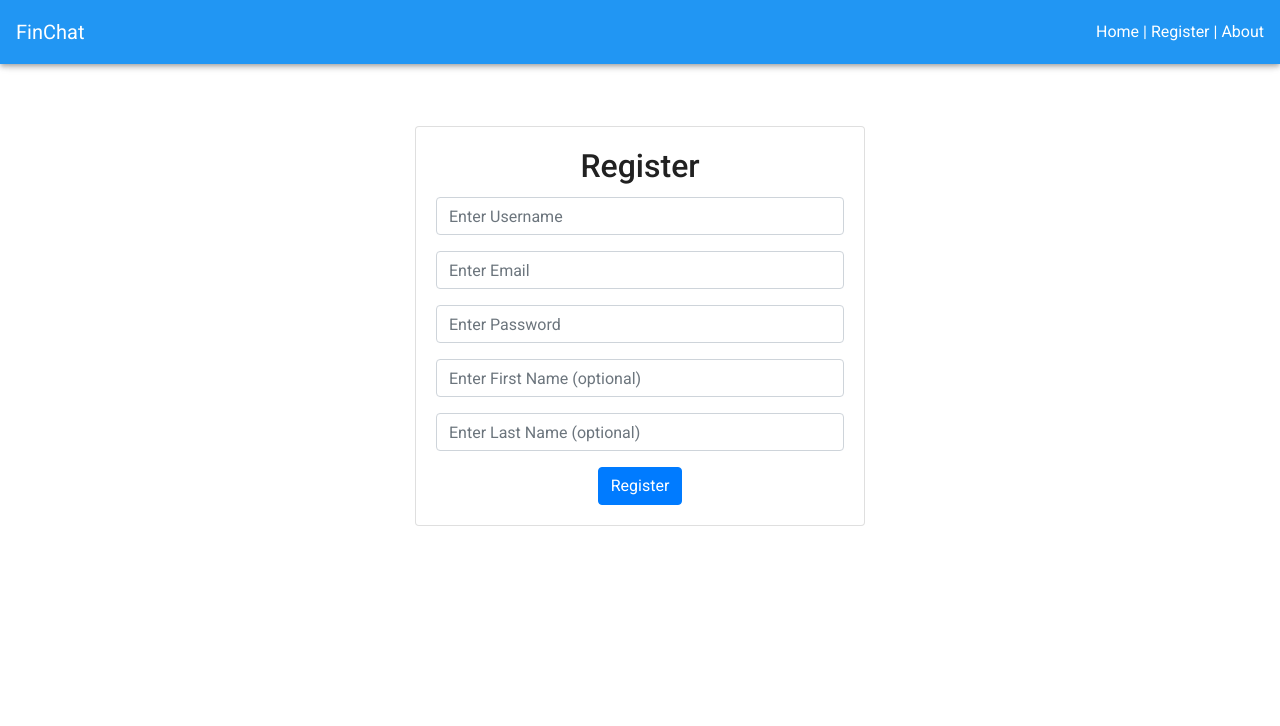
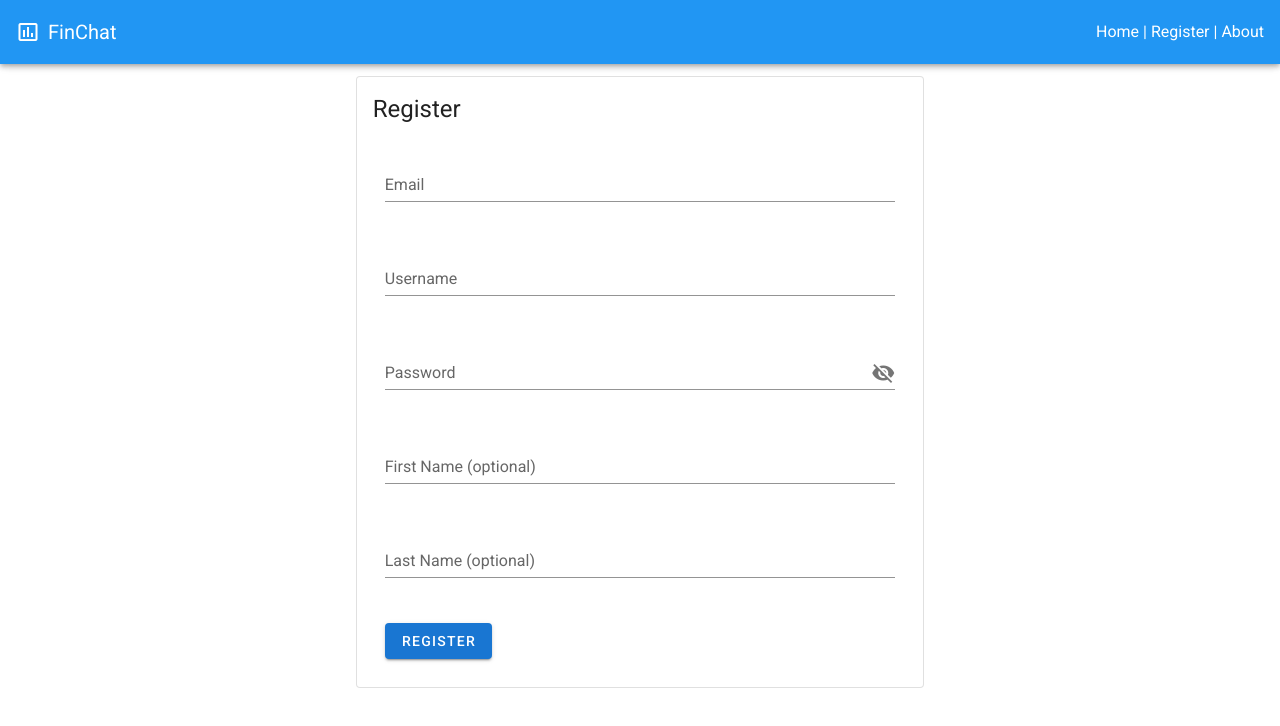
Before and after one commit to hernanrocha/fin-chat-vue, a Vue app: page /register in a window 1280 px wide. Shown: the top 726 px of the page. Built offline with nearby package versions, Linux system fonts and the light colour scheme; what vue-chat-scroll would draw is missing.

Commit message:
Convert forms to material design

```diff
--- a/package.json
+++ b/package.json
@@ -13,6 +13,7 @@
     "bootstrap": "^4.3.1",
     "core-js": "^2.6.5",
     "jquery": "^3.4.1",
+    "material-design-icons-iconfont": "^5.0.1",
     "moment": "^2.24.0",
     "popper.js": "^1.15.0",
     "register-service-worker": "^1.6.2",
@@ -23,6 +24,7 @@
     "vuetify": "^2.1.0"
   },
   "devDependencies": {
+    "@mdi/font": "^4.5.95",
     "@vue/cli-plugin-babel": "^3.7.0",
     "@vue/cli-plugin-eslint": "^3.7.0",
     "@vue/cli-plugin-pwa": "^3.7.0",
--- a/src/App.vue
+++ b/src/App.vue
@@ -9,7 +9,7 @@
     <v-app-bar app color="info" dark>
 
       <!-- Left -->
-      <v-icon color="white">chart-finance</v-icon>
+      <v-icon color="white" class="mr-2">insert_chart_outlined</v-icon>
       <v-toolbar-title>FinChat</v-toolbar-title>
 
       <v-spacer></v-spacer>
--- a/src/components/RoomList.vue
+++ b/src/components/RoomList.vue
@@ -106,6 +106,31 @@ export default {
     backToHome() {
       console.log("Back to home...")
       this.$router.push({ name: 'home' })
+    },
+    createWebsocket() {
+      this.ws = new WebSocket(process.env.VUE_APP_WS_URL);
+      this.ws.addEventListener('message', e => {
+          let m = JSON.parse(e.data)
+          console.log(m);
+          if (m.room_id == this.selectedRoom.id) {
+            this.messages.push(m)
+          }
+      });
+      this.ws.addEventListener('error', e => {
+        console.log('WEBSOCKET ERROR');
+        console.log({e});
+      });
+      this.ws.addEventListener('close', e => {
+        console.log('WEBSOCKET CLOSE');
+        console.log({e});
+        if (true) {
+          this.createWebsocket();
+        }
+      });
+      this.ws.addEventListener('open', e => {
+        console.log('WEBSOCKET OPEN');
+        console.log({e});
+      });
     }
   },
   mounted () {
@@ -117,15 +142,7 @@ export default {
           this.selectRoom(0)
         }
       }).catch(error => (this.backToHome()))
-
-    this.ws = new WebSocket(process.env.VUE_APP_WS_URL);
-    this.ws.addEventListener('message', e => {
-        let m = JSON.parse(e.data)
-        console.log(m);
-        if (m.room_id == this.selectedRoom.id) {
-          this.messages.push(m)
-        }
-    });
+    this.createWebsocket();
   }
 };
 </script>
--- a/src/main.js
+++ b/src/main.js
@@ -1,5 +1,6 @@
 import "bootstrap";
 import "bootstrap/dist/css/bootstrap.min.css";
+import 'material-design-icons-iconfont/dist/material-design-icons.css'
 import axios from "axios";
 import moment from "moment";
 import VueChatScroll from "vue-chat-scroll";
--- a/src/plugins/vuetify.js
+++ b/src/plugins/vuetify.js
@@ -1,7 +1,11 @@
+import '@mdi/font/css/materialdesignicons.css';
 import Vue from 'vue';
 import Vuetify from 'vuetify/lib';
 
 Vue.use(Vuetify);
 
 export default new Vuetify({
+  icons: {
+    iconfont: 'mdi',
+  },
 });
--- a/src/views/Home.vue
+++ b/src/views/Home.vue
@@ -1,25 +1,48 @@
 <template>
-  <div class="container">
-    <div class="card login">
-      <div class="card-body">
-        <h2 class="card-title text-center">Login</h2>
-        <form @submit.prevent="login" class="text-left">
-          <div class="form-group">
-            <label for="username">Username</label>
-            <input type="text" class="form-control" placeholder="Enter username" name="username" v-model="username">
-          </div>
-          <div class="form-group">
-            <label for="password">Password</label>
-            <input type="password" class="form-control" placeholder="Enter password" name="password" v-model="password">
-          </div>
-          <p v-if="errorText" class="text-danger">{{ errorText }}</p>
-          <div class="text-center">
-            <button class="btn btn-primary">Enter Chat</button>
-          </div>
-        </form>
-      </div>
-    </div>
-  </div>
+  <v-container>
+    <v-row justify="center">
+      <v-col md="6">
+
+        <v-card outlined :loading="loading">
+          <v-card-title><span class="headline">Login</span></v-card-title>
+          <v-card-text>
+            <v-form @submit.prevent="login">
+              <v-container>
+                <v-row>
+                  <v-col>
+                    <v-text-field v-model="username" label="Username" required></v-text-field>
+                  </v-col>
+                </v-row>
+                <v-row>
+                  <v-col>
+                    <v-text-field
+                      v-model="password"
+                      :append-icon="showPassword ? 'visibility' : 'visibility_off'"
+                      :type="showPassword ? 'text' : 'password'"
+                      label="Password"
+                      @click:append="showPassword = !showPassword"
+                    ></v-text-field>
+                  </v-col>
+                </v-row>
+                <v-row v-if="errorText">
+                  <v-col>
+                    <v-alert type="error" tile>{{errorText}}</v-alert>
+                  </v-col>
+                </v-row>
+                <v-row>
+                  <v-col>
+                    <v-btn color="primary" class="mr-4" @click="login">
+                    Enter Chat
+                    </v-btn>
+                  </v-col>
+                </v-row>
+              </v-container>
+            </v-form>
+          </v-card-text>
+        </v-card>
+      </v-col>
+    </v-row>
+  </v-container>
 </template>
 
 <script>
@@ -28,7 +51,9 @@ export default {
     return {
       username: "",
       password: "",
-      errorText: null
+      errorText: null,
+      showPassword: false,
+      loading: false,
     }
   },
   methods: {
@@ -38,6 +63,9 @@ export default {
         return
       }
 
+      this.loading = true;
+      this.errorText = "";
+
       var req = { username: this.username, password: this.password }
       this.$http.post("/login", req)
         .then(response => {
@@ -45,9 +73,11 @@ export default {
           console.log(this.$http.defaults)
           this.$http.defaults.headers.common['Authorization'] = 'Bearer ' + response.data.token
           this.$router.push({ name: 'chat' })
+          this.loading = false;
         })
         .catch(err => {
           this.errorText = "Invalid credentials"
+          this.loading = false;
           console.log(err)
         })
     }
--- a/src/views/Register.vue
+++ b/src/views/Register.vue
@@ -1,30 +1,63 @@
 <template>
-  <div class="container">
-    <div class="card login">
-      <div class="card-body">
-        <h2 class="card-title text-center">Register</h2>
-        <form @submit.prevent="register" class="text-center">
-          <div class="form-group">
-            <input type="text" class="form-control" placeholder="Enter Username" name="username" v-model="username">
-          </div>
-          <div class="form-group">
-            <input type="text" class="form-control" placeholder="Enter Email" name="email" v-model="email">
-          </div>
-          <div class="form-group">
-            <input type="password" class="form-control" placeholder="Enter Password" name="password" v-model="password">
-          </div>
-          <div class="form-group">
-            <input type="text" class="form-control" placeholder="Enter First Name (optional)" name="first_name" v-model="first_name">
-          </div>
-          <div class="form-group">
-            <input type="text" class="form-control" placeholder="Enter Last Name (optional)" name="last_name" v-model="last_name">
-          </div>
-          <p v-if="errorText" class="text-danger">{{ errorText }}</p>
-          <button class="btn btn-primary">Register</button>
-        </form>
-      </div>
-    </div>
-  </div>
+  <v-container>
+    <v-row justify="center">
+      <v-col md="6">
+
+        <v-card outlined :loading="loading">
+          <v-card-title><span class="headline">Register</span></v-card-title>
+          <v-card-text>
+            <v-form @submit.prevent="register">
+              <v-container>
+                <v-row>
+                  <v-col>
+                    <v-text-field v-model="email" label="Email" required></v-text-field>
+                  </v-col>
+                </v-row>
+                <v-row>
+                  <v-col>
+                    <v-text-field v-model="username" label="Username" required></v-text-field>
+                  </v-col>
+                </v-row>
+                <v-row>
+                  <v-col>
+                    <v-text-field
+                      v-model="password"
+                      :append-icon="showPassword ? 'visibility' : 'visibility_off'"
+                      :type="showPassword ? 'text' : 'password'"
+                      label="Password"
+                      @click:append="showPassword = !showPassword"
+                    ></v-text-field>
+                  </v-col>
+                </v-row>
+                <v-row>
+                  <v-col>
+                    <v-text-field v-model="first_name" label="First Name (optional)"></v-text-field>
+                  </v-col>
+                </v-row>
+                <v-row>
+                  <v-col>
+                    <v-text-field v-model="last_name" label="Last Name (optional)"></v-text-field>
+                  </v-col>
+                </v-row>
+                <v-row v-if="errorText">
+                  <v-col>
+                    <v-alert type="error" tile>{{errorText}}</v-alert>
+                  </v-col>
+                </v-row>
+                <v-row>
+                  <v-col>
+                    <v-btn color="primary" class="mr-4" @click="register">
+                    Register
+                    </v-btn>
+                  </v-col>
+                </v-row>
+              </v-container>
+            </v-form>
+          </v-card-text>
+        </v-card>
+      </v-col>
+    </v-row>
+  </v-container>
 </template>
 
 <script>
@@ -36,7 +69,8 @@ export default {
         email: "",
         first_name: "",
         last_name: "",
-        errorText: null
+        errorText: null,
+        loading: false,
       }
   },
   methods: {
@@ -45,7 +79,8 @@ export default {
         this.errorText = "Username, email and password are required!"
         return
       }
-      this.errorText = ""
+      this.loading = true;
+      this.errorText = "";
 
       var req = {
           username: this.username,
@@ -57,9 +92,11 @@ export default {
       this.$http.post("/register", req)
         .then(response => {
           console.log(response.data)
+          this.loading = false;
           this.$router.push({ name: 'home' })
         })
         .catch(err => {
+          this.loading = false;
           this.errorText = "Register failed!"
           console.log(err)
         })
@@ -67,14 +104,3 @@ export default {
   }
 }
 </script>
-
-
-<style scoped>
-.login {
-  max-width: 450px;
-  margin-top: 50px;
-  display: block;
-  margin-left: auto;
-  margin-right: auto;
-}
-</style>
```
